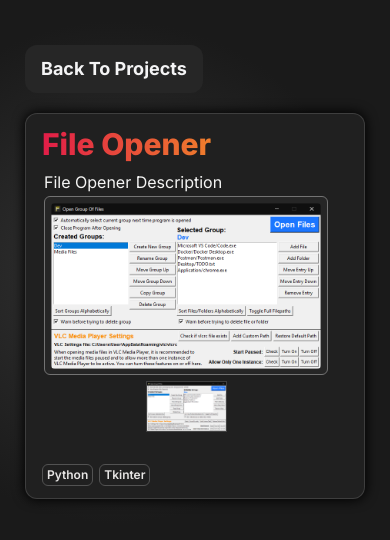
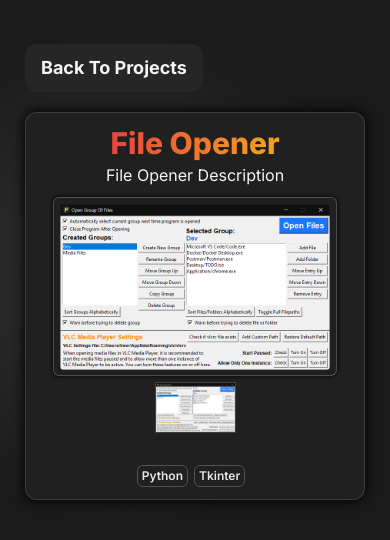
Before and after one commit to vik-ma/portfolio, a Next.js app: page /projects/file-opener in a window 390 px wide. Shown: the part 150-690 px from the top of the page. Built offline with nearby package versions, Linux system fonts and the light colour scheme.

Commit message:
Changed styling for various items on project pages

```diff
--- a/app/@modal/(.)projects/[id]/page.tsx
+++ b/app/@modal/(.)projects/[id]/page.tsx
@@ -16,9 +16,9 @@ export default function ProjectModal({ params: { id } }: PageProps) {
 
   return (
     <Modal>
-      <div className="flex flex-row justify-between">
+      <div className="max-md:text-center md:flex md:flex-row md:justify-between">
         <h1
-          className={`pb-2 text-3xl md:text-5xl font-extrabold bg-clip-text text-transparent ${project?.cssGradient}`}
+          className={`pb-0.5 md:pb-2 text-3xl md:text-5xl font-extrabold bg-clip-text text-transparent ${project?.cssGradient}`}
         >
           {project?.name}
         </h1>
--- a/app/components/ImageSlider.tsx
+++ b/app/components/ImageSlider.tsx
@@ -29,10 +29,10 @@ export default function ImageSlider({
   }, []);
 
   return (
-    <div className="flex mt-0.5">
+    <div className="flex justify-center mt-0.5">
       <div className="flex flex-col items-center">
         <div
-          className={`flex flex-col p-1.5 justify-center bg-neutral-800 rounded-md border border-1 border-neutral-500`}
+          className={`flex flex-col p-1.5 justify-center rounded-md main-image-container`}
           style={{
             width:
               windowWidth > 870
--- a/app/components/ProjectPage.tsx
+++ b/app/components/ProjectPage.tsx
@@ -3,10 +3,10 @@ import ImageSlider from "./ImageSlider";
 
 export default function ProjectPage({ project }: ProjectProps) {
   return (
-    <div className="px-0.5">
+    <div className="max-md:text-center px-0.5">
       <div className="flex flex-col justify-between">
         <div className="flex flex-col md:flex-row justify-between mb-7">
-          <div>{project?.fullDescription}</div>
+          <div className="mb-2 md:mb-none">{project?.fullDescription}</div>
           <ImageSlider
             name={project?.name}
             previewImgSrcList={project?.previewImgSrcList}
@@ -17,7 +17,7 @@ export default function ProjectPage({ project }: ProjectProps) {
             previewImgMenuHeightList={project?.previewImgMenuHeightList}
           />
         </div>
-        <div className="flex flex-wrap -ml-0.5 text-stone-200">
+        <div className="flex flex-wrap max-md:justify-center -ml-0.5 text-stone-200">
           {project?.techStack.map((lang: string) => (
             <div
               key={`${project?.name}-${lang}`}
--- a/app/globals.css
+++ b/app/globals.css
@@ -240,6 +240,12 @@ body {
 .thumbnail-container {
   border: 1px solid rgba(70, 70, 70, 0.8);
   box-shadow: 0px 0px 10px 1px rgb(0, 0, 0);
+}
+
+.main-image-container {
+  background-color: rgb(32, 32, 32);
+  border: 1px solid rgba(90, 90, 90, 0.8);
+  box-shadow: 0px 0px 5px rgb(0, 0, 0);
 }
 
 .GB {
--- a/app/projects/[id]/page.tsx
+++ b/app/projects/[id]/page.tsx
@@ -24,9 +24,9 @@ export default function Project({ params: { id } }: PageProps) {
             Back To Projects
           </button>
         </Link>
-        <div className="px-4 py-3 md:py-4 rounded-xl project-modal-wrapper">
+        <div className="px-4 py-3 md:py-4 rounded-xl max-md:text-center project-modal-wrapper">
           <h1
-            className={`pb-2 text-3xl md:text-5xl font-extrabold bg-clip-text text-transparent ${project?.cssGradient}`}
+            className={`pb-0.5 md:pb-2 text-3xl md:text-5xl font-extrabold bg-clip-text text-transparent ${project?.cssGradient}`}
           >
             {project?.name}
           </h1>
```
